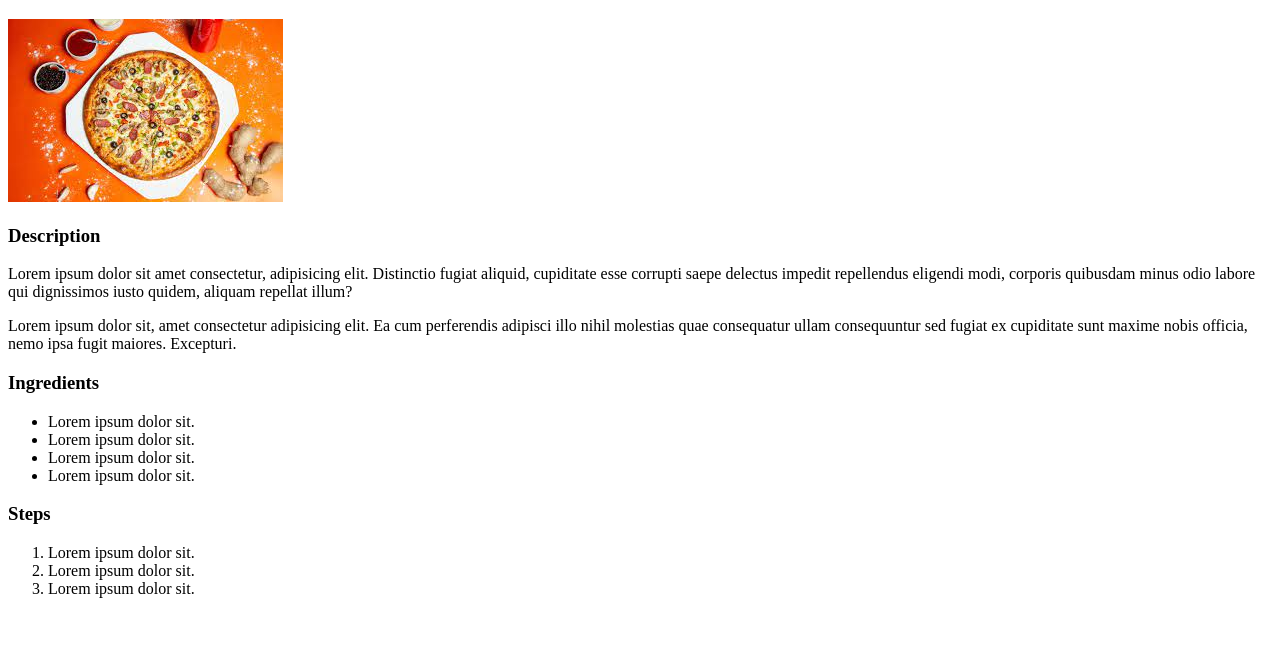
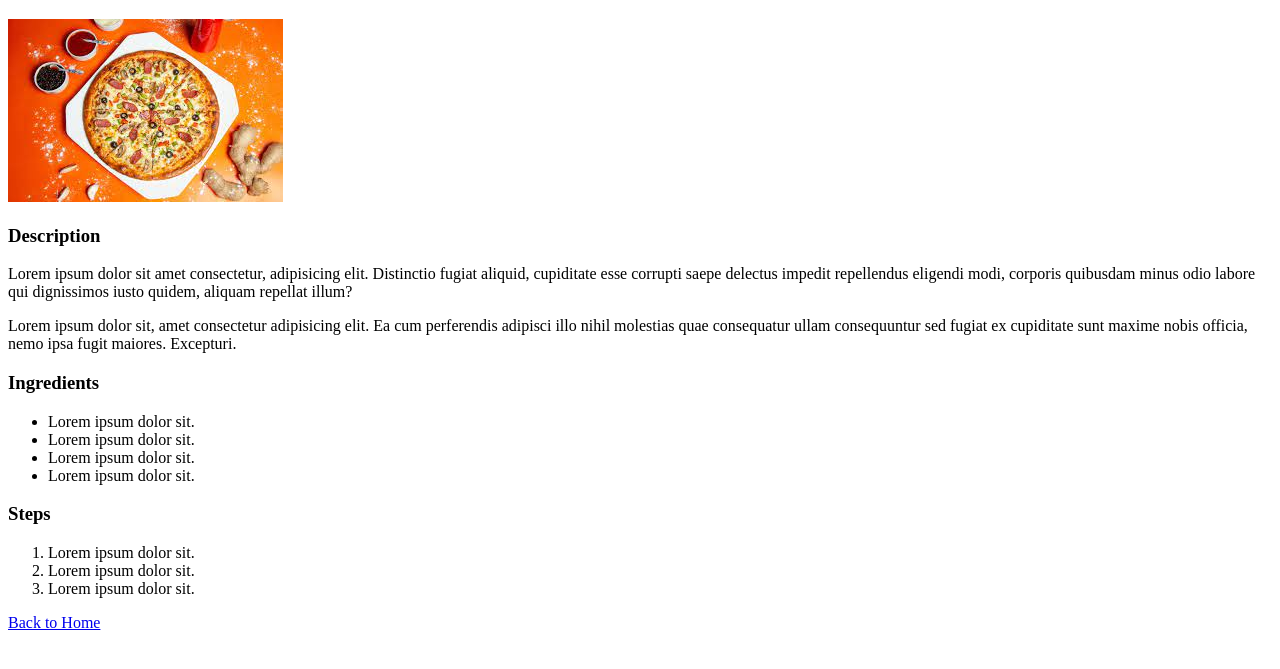
Before and after one commit to Raghav219-si/odin-recipes, a plain HTML site: page recipes/pizza.html in a window 1280 px wide. Shown: the part 61-730 px from the top of the page. Drawn offline with Linux system fonts and the light colour scheme.

Commit message:
Added Home Shortcut in recipe pages

```diff
--- a/recipes/pizza.html
+++ b/recipes/pizza.html
@@ -36,5 +36,8 @@
         <li>Lorem ipsum dolor sit.</li>
     </ol>
 
+    <a href="/">Back to Home</a>
+
+
 </body>
 </html>
```
Also changed, not shown: recipes/lasagna.html (+2 -0 lines), recipes/noodles.html (+2 -0 lines).
